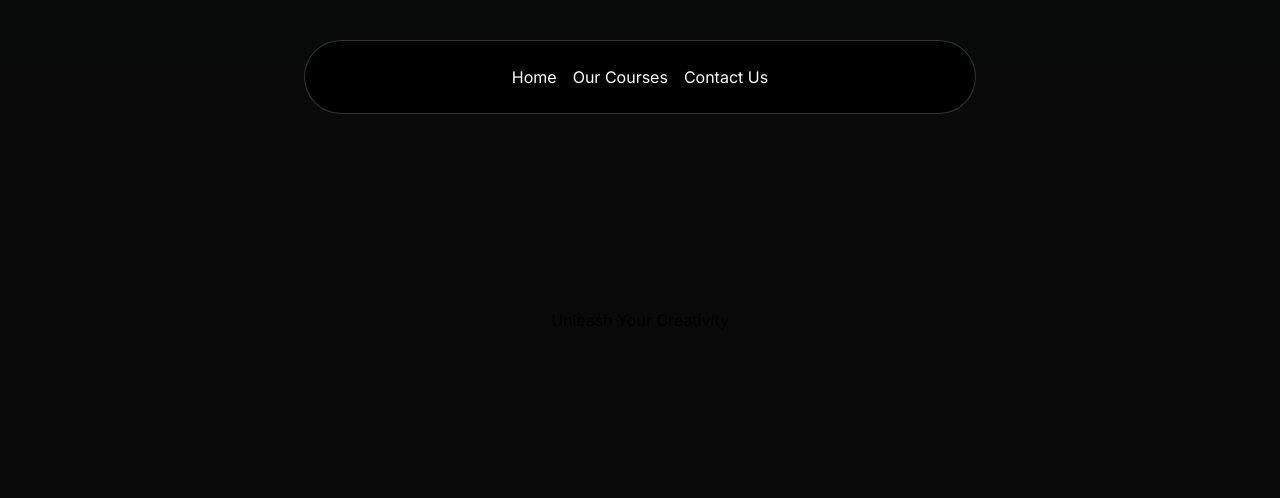
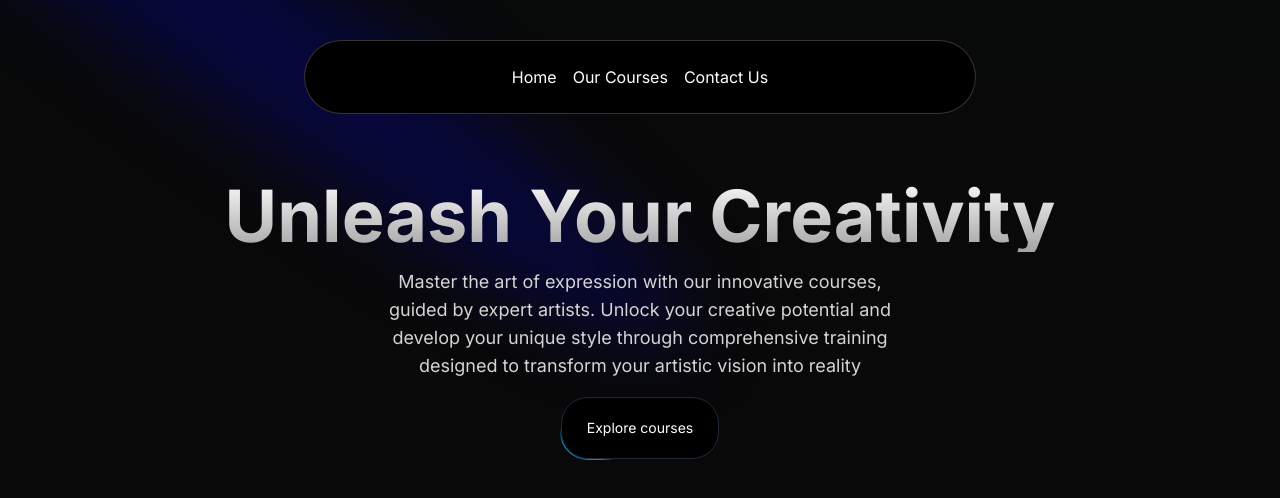
Before and after one commit to mrehanamjad/Art-School-Website-NextJs, a Next.js app: page / in a window 1280 px wide. Shown: the top 498 px of the page. Built offline with nearby package versions, Linux system fonts and the light colour scheme.

Commit message:
hero section completed

```diff
--- a/src/app/page.tsx
+++ b/src/app/page.tsx
@@ -3,7 +3,7 @@ import Image from "next/image";
 
 export default function Home() {
   return (
-    <main className=" min-h-screen bg-black/[0.96] antialiased bg-gray-[0.02]">
+    <main className=" min-h-screen bg-black/[0.96] antialiased bg-grid-white/[0.02]">
       {/* <h1>This is now mine</h1> */}
       <HeroSection />
     </main>
--- a/src/components/HeroSection.tsx
+++ b/src/components/HeroSection.tsx
@@ -1,11 +1,37 @@
+"use client"
+import Link from "next/link";
+import React from "react";
+import { cn } from "@/lib/utils";
+import { Spotlight } from "./ui/Spotlight";
+import { Button } from "./ui/moving-border";
+
 function HeroSection() {
   return (
-    <div className="h-auto md:h-[40rem] w-full rounded-md flex flex-col justify-center items-center overflow-hidden mx-auto py-10 md:py-0 ">
+    <div className="h-auto md:h-[40rem] w-full rounded-md flex flex-col items-center justify-center relative overflow-hidden mx-auto py-10 md:py-0">
+      <Spotlight
+        className="-top-40 left-0 md:left-60 md:-top-20"
+        fill="blue"
+      />
       <div className="p-4 relative z-10 w-full text-center">
-        <h1>Unleash Your Creativity</h1>
-        <p>
-
+        <h1 className="mt-20 md:mt-0 text-4xl md:text-7xl font-bold bg-clip-text text-transparent bg-gradient-to-b from-neutral-50 to-neutral-400">
+          Unleash Your Creativity
+        </h1>
+        <p className="mt-4 font-normal text-base md:text-lg text-neutral-300 max-w-lg mx-auto">
+          Master the art of expression with our innovative courses, guided by
+          expert artists. Unlock your creative potential and develop your unique
+          style through comprehensive training designed to transform your
+          artistic vision into reality
         </p>
+        <div className="mt-4">
+          <Link href={"/courses"}>
+                    <Button
+                    borderRadius="1.75rem"
+                    className="bg-white dark:bg-black text-black dark:text-white border-neutral-200 dark:border-slate-800 hover:border-2"
+                    >
+                    Explore courses
+                    </Button>
+                </Link>
+        </div>
       </div>
     </div>
   );
--- /dev/null
+++ b/src/components/ui/Spotlight.tsx
@@ -0,0 +1,56 @@
+import React from "react";
+import { cn } from "@/lib/utils";
+
+type SpotlightProps = {
+  className?: string;
+  fill?: string;
+};
+
+export const Spotlight = ({ className, fill }: SpotlightProps) => {
+  return (
+    <svg
+      className={cn(
+        "animate-spotlight pointer-events-none absolute z-[1]  h-[169%] w-[138%] lg:w-[84%] opacity-0",
+        className
+      )}
+      xmlns="http://www.w3.org/2000/svg"
+      viewBox="0 0 3787 2842"
+      fill="none"
+    >
+      <g filter="url(#filter)">
+        <ellipse
+          cx="1924.71"
+          cy="273.501"
+          rx="1924.71"
+          ry="273.501"
+          transform="matrix(-0.822377 -0.568943 -0.568943 0.822377 3631.88 2291.09)"
+          fill={fill || "white"}
+          fillOpacity="0.21"
+        ></ellipse>
+      </g>
+      <defs>
+        <filter
+          id="filter"
+          x="0.860352"
+          y="0.838989"
+          width="3785.16"
+          height="2840.26"
+          filterUnits="userSpaceOnUse"
+          colorInterpolationFilters="sRGB"
+        >
+          <feFlood floodOpacity="0" result="BackgroundImageFix"></feFlood>
+          <feBlend
+            mode="normal"
+            in="SourceGraphic"
+            in2="BackgroundImageFix"
+            result="shape"
+          ></feBlend>
+          <feGaussianBlur
+            stdDeviation="151"
+            result="effect1_foregroundBlur_1065_8"
+          ></feGaussianBlur>
+        </filter>
+      </defs>
+    </svg>
+  );
+};
--- /dev/null
+++ b/src/components/ui/moving-border.tsx
@@ -0,0 +1,139 @@
+"use client";
+import React from "react";
+import {
+  motion,
+  useAnimationFrame,
+  useMotionTemplate,
+  useMotionValue,
+  useTransform,
+} from "framer-motion";
+import { useRef } from "react";
+import { cn } from "@/lib/utils";
+
+export function Button({
+  borderRadius = "1.75rem",
+  children,
+  as: Component = "button",
+  containerClassName,
+  borderClassName,
+  duration,
+  className,
+  ...otherProps
+}: {
+  borderRadius?: string;
+  children: React.ReactNode;
+  as?: any;
+  containerClassName?: string;
+  borderClassName?: string;
+  duration?: number;
+  className?: string;
+  [key: string]: any;
+}) {
+  return (
+    <Component
+      className={cn(
+        "bg-transparent relative text-xl  h-16 w-40 p-[1px] overflow-hidden ",
+        containerClassName
+      )}
+      style={{
+        borderRadius: borderRadius,
+      }}
+      {...otherProps}
+    >
+      <div
+        className="absolute inset-0"
+        style={{ borderRadius: `calc(${borderRadius} * 0.96)` }}
+      >
+        <MovingBorder duration={duration} rx="30%" ry="30%">
+          <div
+            className={cn(
+              "h-20 w-20 opacity-[0.8] bg-[radial-gradient(var(--sky-500)_40%,transparent_60%)]",
+              borderClassName
+            )}
+          />
+        </MovingBorder>
+      </div>
+
+      <div
+        className={cn(
+          "relative bg-slate-900/[0.8] border border-slate-800 backdrop-blur-xl text-white flex items-center justify-center w-full h-full text-sm antialiased",
+          className
+        )}
+        style={{
+          borderRadius: `calc(${borderRadius} * 0.96)`,
+        }}
+      >
+        {children}
+      </div>
+    </Component>
+  );
+}
+
+export const MovingBorder = ({
+  children,
+  duration = 2000,
+  rx,
+  ry,
+  ...otherProps
+}: {
+  children: React.ReactNode;
+  duration?: number;
+  rx?: string;
+  ry?: string;
+  [key: string]: any;
+}) => {
+  const pathRef = useRef<any>();
+  const progress = useMotionValue<number>(0);
+
+  useAnimationFrame((time) => {
+    const length = pathRef.current?.getTotalLength();
+    if (length) {
+      const pxPerMillisecond = length / duration;
+      progress.set((time * pxPerMillisecond) % length);
+    }
+  });
+
+  const x = useTransform(
+    progress,
+    (val) => pathRef.current?.getPointAtLength(val).x
+  );
+  const y = useTransform(
+    progress,
+    (val) => pathRef.current?.getPointAtLength(val).y
+  );
+
+  const transform = useMotionTemplate`translateX(${x}px) translateY(${y}px) translateX(-50%) translateY(-50%)`;
+
+  return (
+    <>
+      <svg
+        xmlns="http://www.w3.org/2000/svg"
+        preserveAspectRatio="none"
+        className="absolute h-full w-full"
+        width="100%"
+        height="100%"
+        {...otherProps}
+      >
+        <rect
+          fill="none"
+          width="100%"
+          height="100%"
+          rx={rx}
+          ry={ry}
+          ref={pathRef}
+        />
+      </svg>
+      <motion.div
+        style={{
+          position: "absolute",
+          top: 0,
+          left: 0,
+          display: "inline-block",
+          transform,
+        }}
+      >
+        {children}
+      </motion.div>
+    </>
+  );
+};
--- a/tailwind.config.ts
+++ b/tailwind.config.ts
@@ -1,4 +1,19 @@
 import type { Config } from "tailwindcss";
+const {
+  default: flattenColorPalette,
+} = require("tailwindcss/lib/util/flattenColorPalette");
+
+// This plugin adds each Tailwind color as a global CSS variable, e.g. var(--gray-200).
+function addVariablesForColors({ addBase, theme }: any) {
+  const allColors = flattenColorPalette(theme("colors"));
+  const newVars = Object.fromEntries(
+    Object.entries(allColors).map(([key, value]) => [`--${key}`, value])
+  );
+
+  addBase({
+    ":root": newVars,
+  });
+}
 
 const config: Config = {
   content: [
@@ -9,13 +24,29 @@ const config: Config = {
   darkMode: "class",
   theme: {
     extend: {
+      animation:{
+        spotlight: "spotlight 2s ease .75s 1 forwards",
+        scroll: "scroll var(--animation-duration, 40s) var(--animation-direction, forwards) linear infinite"
+      },
       backgroundImage: {
         "gradient-radial": "radial-gradient(var(--tw-gradient-stops))",
         "gradient-conic":
           "conic-gradient(from 180deg at 50% 50%, var(--tw-gradient-stops))",
       },
+      keyframes:{
+        spotlight: {
+          '0%': { opacity: '0', transform: 'translate(-72%, -62%) scale(0.5)' },
+          '100%': { opacity: '1', transform: 'translate(-50%,-40%) scale(1)' },
+        },
+        scroll: {
+          to: {
+            transform: "translate(calc(-50% - 0.5rem))",
+          },
+        },
+      }
     },
   },
-  plugins: [],
+  plugins: [addVariablesForColors],
 };
+
 export default config;
```
